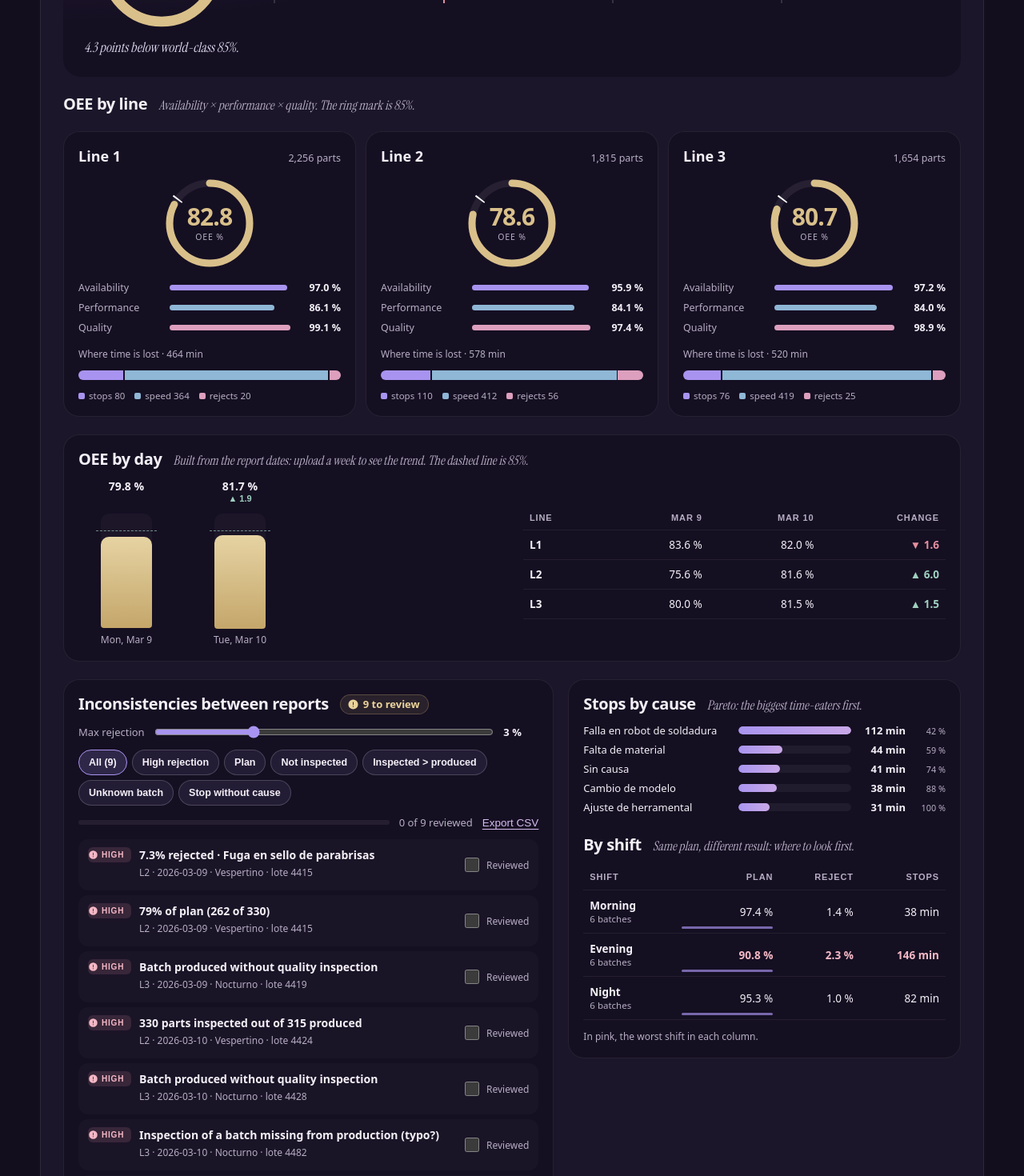
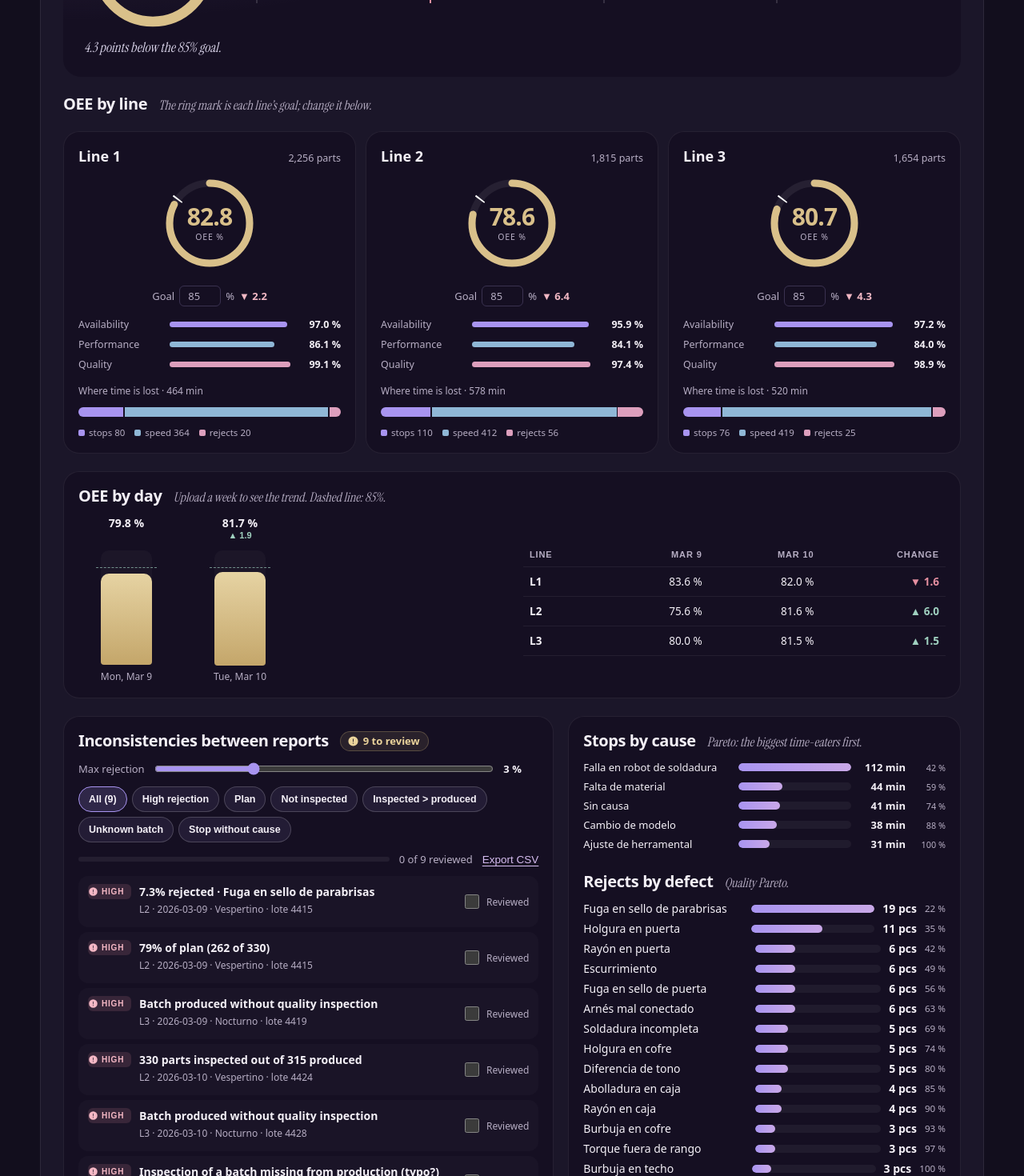
Before and after one commit to Brunich/Reportes-De-Produccion-OEE, a React (Vite) app: page / in a window 1280 px wide. Shown: the part 960-2430 px from the top of the page at 80% size. Built offline with nearby package versions, Linux system fonts and the light colour scheme.

Commit message:
Trae la tanda 2 del portafolio

```diff
--- a/src/Planta.tsx
+++ b/src/Planta.tsx
@@ -2,7 +2,7 @@ import { useMemo, useRef, useState } from 'react';
 import { FileXls, FileCsv, CheckCircle, WarningCircle, DownloadSimple, WhatsappLogo, Copy } from '@phosphor-icons/react';
 import { parseCsv } from './csv';
 import { readTable, TABLE_ACCEPT } from './read-file';
-import { byDay, consolidate, mapColumns, summaryText, NEEDS, SAMPLE_PROD, SAMPLE_QUAL, SAMPLE_STOPS } from './planta-logic';
+import { defectPareto, byDay, consolidate, mapColumns, summaryText, NEEDS, SAMPLE_PROD, SAMPLE_QUAL, SAMPLE_STOPS } from './planta-logic';
 import type { ColumnMap, Field, FileKind, Grid, LineOee } from './planta-logic';
 import { exportCsv } from './csv';
 import './planta.css';
@@ -16,19 +16,20 @@ const pct = (n: number) => `${(n * 100).toFixed(1)} %`;
 
 const readFile = (file: File): Promise<Grid> => readTable(file);
 
-function Ring({ value, size = 120, label }: { value: number; size?: number; label?: string }) {
- const tone = value >= .85 ? 'good' : value >= .65 ? 'mid' : 'low';
+function Ring({ value, size = 120, label, goal = .85 }: { value: number; size?: number; label?: string; goal?: number }) {
+ const tone = value >= goal ? 'good' : value >= goal - .2 ? 'mid' : 'low';
  return <div className={`pl-ring tone-${tone}`} style={{ width: size, height: size }}>
-  <svg viewBox="0 0 120 120" aria-hidden="true"><circle cx="60" cy="60" r="50" className="pl-track"/><circle cx="60" cy="60" r="50" className="pl-arc" pathLength={100} style={{ strokeDashoffset: 100 - value * 100 }}/><circle cx="60" cy="60" r="50" className="pl-goal" pathLength={100} style={{ strokeDasharray: '0.6 99.4', strokeDashoffset: -85 }}/></svg>
+  <svg viewBox="0 0 120 120" aria-hidden="true"><circle cx="60" cy="60" r="50" className="pl-track"/><circle cx="60" cy="60" r="50" className="pl-arc" pathLength={100} style={{ strokeDashoffset: 100 - value * 100 }}/><circle cx="60" cy="60" r="50" className="pl-goal" pathLength={100} style={{ strokeDasharray: '0.6 99.4', strokeDashoffset: -goal * 100 }}/></svg>
   <span><b>{(value * 100).toFixed(1)}</b><small>{label ?? '%'}</small></span>
  </div>;
 }
 
-function LineCard({ l, es, i }: { l: LineOee; es: boolean; i: number }) {
+function LineCard({ l, es, i, goal, onGoal }: { l: LineOee; es: boolean; i: number; goal: number; onGoal: (g: number) => void }) {
  const loss = l.lossStops + l.lossSpeed + l.lossQuality || 1;
  return <article className="pl-line" style={{ ['--i' as string]: i }}>
   <header><strong>{es ? 'Línea' : 'Line'} {l.linea.replace(/^L/, '')}</strong><span>{l.prod.toLocaleString('es-MX')} {es ? 'piezas' : 'parts'}</span></header>
-  <Ring value={l.oee} label="OEE %"/>
+  <Ring value={l.oee} label="OEE %" goal={goal}/>
+  <label className="pl-goal-in">{es ? 'Meta' : 'Goal'}<input type="number" min={30} max={99} value={Math.round(goal * 100)} onChange={e => onGoal(Math.min(99, Math.max(30, +e.target.value || 85)) / 100)}/>%<span className={l.oee >= goal ? 'up' : 'down'}>{l.oee >= goal ? '▲' : '▼'} {Math.abs((l.oee - goal) * 100).toFixed(1)}</span></label>
   <dl className="pl-arq">
    {([[es ? 'Disponibilidad' : 'Availability', l.A, 'a'], [es ? 'Rendimiento' : 'Performance', l.R, 'r'], [es ? 'Calidad' : 'Quality', l.Q, 'q']] as const).map(([k, v, c]) => <div key={c} className={`k-${c}`}><dt>{k}</dt><dd><i style={{ width: `${v * 100}%` }}/><b>{pct(v)}</b></dd></div>)}
   </dl>
@@ -46,6 +47,9 @@ export default function Planta({ lang }: { lang: 'es' | 'en' }) {
  const es = lang === 'es', L = es ? 0 : 1, t = (a: string, b: string) => es ? a : b;
  const [slots, setSlots] = useState<Record<FileKind, Slot | null>>(() => ({ prod: { name: SAMPLES.prod[0], grid: parseCsv(SAMPLES.prod[1]), sample: true }, qual: { name: SAMPLES.qual[0], grid: parseCsv(SAMPLES.qual[1]), sample: true }, stops: { name: SAMPLES.stops[0], grid: parseCsv(SAMPLES.stops[1]), sample: true } }));
  const [limit, setLimit] = useState(3);
+ // Meta de OEE por línea: 85 % es la referencia de clase mundial, pero cada línea tiene la suya.
+ const [goals, setGoals] = useState<Record<string, number>>({});
+ const goalOf = (linea: string) => goals[linea] ?? .85;
  const [err, setErr] = useState('');
  const [filter, setFilter] = useState('');
  const [note, setNote] = useState('');
@@ -71,6 +75,8 @@ export default function Planta({ lang }: { lang: 'es' | 'en' }) {
   const a = document.createElement('a'); a.href = url; a.download = 'excepciones_planta.csv'; a.click(); setTimeout(() => URL.revokeObjectURL(url), 1000);
  }
  const stopMax = res?.pareto[0]?.[1] ?? 1, stopTotal = res ? res.pareto.reduce((s, p) => s + p[1], 0) : 0;
+ const defects = useMemo(() => res ? defectPareto(res) : [], [res]), defMax = defects[0]?.[1] ?? 1, defTotal = defects.reduce((s, d) => s + d[1], 0);
+ const planGoal = res && res.lines.length ? res.lines.reduce((s, l) => s + goalOf(l.linea) * l.prog, 0) / (res.lines.reduce((s, l) => s + l.prog, 0) || 1) : .85;
 
  async function load(kind: FileKind, file: File | undefined) {
   if (!file) return;
@@ -90,7 +96,8 @@ export default function Planta({ lang }: { lang: 'es' | 'en' }) {
   XLSX.utils.book_append_sheet(wb, XLSX.utils.aoa_to_sheet([[t('Severidad', 'Severity'), t('Excepción', 'Exception'), t('Dónde', 'Where')], ...res.exceptions.map(e => [e.severity, e.text[L], e.where])]), t('Excepciones', 'Exceptions'));
   XLSX.utils.book_append_sheet(wb, XLSX.utils.aoa_to_sheet([['fecha', 'turno', 'linea', 'lote', 'plan', 'producidas', 'revisadas', 'rechazadas', 'rechazo %', 'defecto'], ...res.lots.map(l => [l.fecha, l.turno, l.linea, l.lote, l.plan, l.prod, l.rev ?? '', l.rej ?? '', l.rev ? r4((l.rej ?? 0) / l.rev) : '', l.defecto ?? ''])]), 'Consolidado');
   XLSX.utils.book_append_sheet(wb, XLSX.utils.aoa_to_sheet([[t('Causa', 'Cause'), t('Minutos', 'Minutes'), t('% acumulado', 'Cumulative %')], ...res.pareto.map((p, i) => [p[0], p[1], r4(res.pareto.slice(0, i + 1).reduce((s, x) => s + x[1], 0) / (stopTotal || 1))])]), t('Paros', 'Stops'));
-  XLSX.writeFile(wb, 'reporte_planta.xlsx'); setNote(t('Reporte descargado: OEE, excepciones, consolidado y paros en cuatro hojas.', 'Report downloaded: OEE, exceptions, consolidated and stops in four sheets.'));
+  XLSX.utils.book_append_sheet(wb, XLSX.utils.aoa_to_sheet([[t('Defecto', 'Defect'), t('Piezas rechazadas', 'Rejected parts'), t('% acumulado', 'Cumulative %')], ...defects.map((d, i) => [d[0], d[1], r4(defects.slice(0, i + 1).reduce((s, x) => s + x[1], 0) / (defTotal || 1))])]), t('Defectos', 'Defects'));
+  XLSX.writeFile(wb, 'reporte_planta.xlsx'); setNote(t('Reporte descargado: cinco hojas.', 'Report downloaded: five sheets.'));
  }
 
  return <div className="pl">
@@ -114,7 +121,7 @@ export default function Planta({ lang }: { lang: 'es' | 'en' }) {
 
   {res && <div className="pl-out" key={run}>
    <section className="pl-summary">
-    <div className="pl-total"><Ring value={res.total.oee} size={168} label={t('OEE de planta', 'Plant OEE')}/><p>{res.total.oee >= .85 ? t('Nivel de clase mundial (85 %).', 'World-class level (85%).') : t(`A ${((0.85 - res.total.oee) * 100).toFixed(1)} puntos del 85 % de clase mundial.`, `${((0.85 - res.total.oee) * 100).toFixed(1)} points below world-class 85%.`)}</p></div>
+    <div className="pl-total"><Ring value={res.total.oee} size={168} label={t('OEE de planta', 'Plant OEE')} goal={planGoal}/><p>{res.total.oee >= planGoal ? t(`Arriba de la meta (${Math.round(planGoal * 100)} %).`, `Above goal (${Math.round(planGoal * 100)}%).`) : t(`A ${((planGoal - res.total.oee) * 100).toFixed(1)} puntos de la meta de ${Math.round(planGoal * 100)} %.`, `${((planGoal - res.total.oee) * 100).toFixed(1)} points below the ${Math.round(planGoal * 100)}% goal.`)}</p></div>
     <dl className="pl-kpis">
      <div><dt>{t('Lotes cruzados', 'Batches matched')}</dt><dd>{matched}<small>/{res.lots.length}</small></dd></div>
      <div className={res.exceptions.length ? 'warn' : ''}><dt>{t('Excepciones', 'Exceptions')}</dt><dd>{res.exceptions.length}</dd></div>
@@ -123,11 +130,11 @@ export default function Planta({ lang }: { lang: 'es' | 'en' }) {
     </dl>
    </section>
 
-   <h3 className="pl-h">{t('OEE por línea', 'OEE by line')}<span>{t('Disponibilidad × rendimiento × calidad. La marca del anillo es el 85 %.', 'Availability × performance × quality. The ring mark is 85%.')}</span></h3>
-   <div className="pl-lines">{res.lines.map((l, i) => <LineCard key={l.linea} l={l} es={es} i={i}/>)}</div>
+   <h3 className="pl-h">{t('OEE por línea', 'OEE by line')}<span>{t('La marca del anillo es la meta de cada línea; cámbiala abajo.', 'The ring mark is each line’s goal; change it below.')}</span></h3>
+   <div className="pl-lines">{res.lines.map((l, i) => <LineCard key={l.linea} l={l} es={es} i={i} goal={goalOf(l.linea)} onGoal={g => setGoals(o => ({ ...o, [l.linea]: g }))}/>)}</div>
 
    {days.length > 1 && <section className="pl-days" aria-label={t('OEE por día', 'OEE by day')}>
-    <h3 className="pl-h">{t('OEE por día', 'OEE by day')}<span>{t('Sale de las fechas del reporte: sube una semana y ves la tendencia. La raya punteada es el 85 %.', 'Built from the report dates: upload a week to see the trend. The dashed line is 85%.')}</span></h3>
+    <h3 className="pl-h">{t('OEE por día', 'OEE by day')}<span>{t('Sube una semana y ves la tendencia. Raya punteada: 85 %.', 'Upload a week to see the trend. Dashed line: 85%.')}</span></h3>
     <div className="pl-days-chart" role="list">
      {days.map((d, i) => { const tone = d.oee >= .85 ? 'good' : d.oee >= .65 ? 'mid' : 'low', prev = days[i - 1];
       return <div key={d.fecha} className={`pl-day tone-${tone}`} role="listitem" title={d.lines.map(l => `${l.linea} ${pct(l.oee)}`).join(' · ')} style={{ ['--i' as string]: i }}>
@@ -153,6 +160,8 @@ export default function Planta({ lang }: { lang: 'es' | 'en' }) {
     <section className="pl-pareto">
      <h3 className="pl-h">{t('Paros por causa', 'Stops by cause')}<span>{t('Pareto: arriba lo que más tiempo se come.', 'Pareto: the biggest time-eaters first.')}</span></h3>
      {res.pareto.length ? <ol>{res.pareto.map(([c, m], i) => <li key={c} style={{ ['--i' as string]: i }}><span>{c}</span><i><b style={{ width: `${m / stopMax * 100}%` }}/></i><em>{m} min</em><small>{Math.round(res.pareto.slice(0, i + 1).reduce((s, x) => s + x[1], 0) / stopTotal * 100)} %</small></li>)}</ol> : <p className="pl-ok">{t('Sin reporte de paros.', 'No stops report.')}</p>}
+     {defects.length > 0 && <><h3 className="pl-h pl-h-shift">{t('Rechazos por defecto', 'Rejects by defect')}<span>{t('Pareto de calidad.', 'Quality Pareto.')}</span></h3>
+     <ol className="pl-defects">{defects.map(([d, n], i) => <li key={d} style={{ ['--i' as string]: i }}><span>{d}</span><i><b style={{ width: `${n / defMax * 100}%` }}/></i><em>{n} {t('pzas', 'pcs')}</em><small>{Math.round(defects.slice(0, i + 1).reduce((s, x) => s + x[1], 0) / defTotal * 100)} %</small></li>)}</ol></>}
      <h3 className="pl-h pl-h-shift">{t('Por turno', 'By shift')}<span>{t('Mismo plan, distinto resultado: dónde mirar primero.', 'Same plan, different result: where to look first.')}</span></h3>
      <table className="pl-shifts"><thead><tr><th scope="col">{t('Turno', 'Shift')}</th><th scope="col">{t('Plan', 'Plan')}</th><th scope="col">{t('Rechazo', 'Reject')}</th><th scope="col">{t('Paros', 'Stops')}</th></tr></thead>
       <tbody>{res.shifts.map(sh => { const plan = sh.plan ? sh.prod / sh.plan : 0, rej = sh.rev ? sh.rej / sh.rev : 0;
@@ -164,7 +173,7 @@ export default function Planta({ lang }: { lang: 'es' | 'en' }) {
    </div>
 
    <section className="pl-report">
-    <div><h3 className="pl-h">{t('Reporte del turno', 'Shift report')}</h3><p>{t('Cuatro hojas de Excel: OEE, excepciones, consolidado y paros. O el resumen corto para el grupo de WhatsApp.', 'Four Excel sheets: OEE, exceptions, consolidated and stops. Or the short summary for the WhatsApp group.')}</p></div>
+    <div><h3 className="pl-h">{t('Reporte del turno', 'Shift report')}</h3><p>{t('Excel con OEE, excepciones, consolidado, paros y defectos. O el resumen para WhatsApp.', 'Excel with OEE, exceptions, consolidated, stops and defects. Or the WhatsApp summary.')}</p></div>
     <div className="pl-report-actions">
      <button className="dw-primary" onClick={() => void report()}><DownloadSimple size={17}/>{t('Descargar Excel', 'Download Excel')}</button>
      <button onClick={async () => { try { await navigator.clipboard.writeText(summaryText(res, es)); setNote(t('Resumen copiado.', 'Summary copied.')); } catch { setNote(''); } }}><Copy size={17}/>{t('Copiar resumen', 'Copy summary')}</button>
--- a/src/planta-logic.ts
+++ b/src/planta-logic.ts
@@ -126,6 +126,13 @@ export function consolidate(prod: Grid, qual: Grid, stops: Grid | null, rejectLi
 }
 
 // Resumen para mandar por WhatsApp o pegar en un correo.
+// Rechazos por defecto (Pareto de calidad): cuántas piezas malas deja cada defecto, de mayor a menor.
+export function defectPareto(r: Result): [string, number][] {
+ const m = new Map<string, number>();
+ r.lots.forEach(l => { if (l.rej) m.set(l.defecto?.trim() || '(sin defecto registrado)', (m.get(l.defecto?.trim() || '(sin defecto registrado)') ?? 0) + l.rej); });
+ return [...m].sort((a, b) => b[1] - a[1]);
+}
+
 export function summaryText(r: Result, es: boolean) {
  const pct = (n: number) => `${(n * 100).toFixed(1)} %`;
  return [
--- a/src/planta.css
+++ b/src/planta.css
@@ -166,3 +166,10 @@ html[data-motion=paused] .pl-day-bar i{animation:none}
 .pl-chip.warn{color:#ead39b;background:#e3c7801a;border:1px solid #e3c78040}
 .pl-chip.ok{color:#a9dcc0;background:#94d1ae1a;border:1px solid #94d1ae40}
 .pl-ex li>span{display:inline-flex;align-items:center;gap:4px}
+.pl-goal-in{display:flex;align-items:center;justify-content:center;gap:6px;margin:6px 0 2px;font-size:13px;color:var(--muted)}
+.pl-goal-in input{width:52px;padding:3px 6px;border-radius:6px;border:1px solid #3a3150;background:#150f22;color:inherit;font:inherit;text-align:center}
+.pl-goal-in span{font-weight:650}.pl-goal-in .up{color:#a9dcc0}.pl-goal-in .down{color:#f2b8c4}
+.pl-defects{list-style:none;margin:10px 0 0;padding:0;display:grid;gap:8px}
+.pl-defects li{display:grid;grid-template-columns:minmax(0,1.3fr) minmax(0,1fr) auto auto;gap:10px;align-items:center;font-size:14px}
+.pl-defects i{height:8px;border-radius:9px;background:#ffffff10;display:block}.pl-defects b{display:block;height:100%;border-radius:9px;background:#e3c780}
+.pl-defects em{font-style:normal;font-weight:650}.pl-defects small{color:var(--muted)}
```
Also changed, not shown: 1 other file (tests, documents, lock files or other folders).
